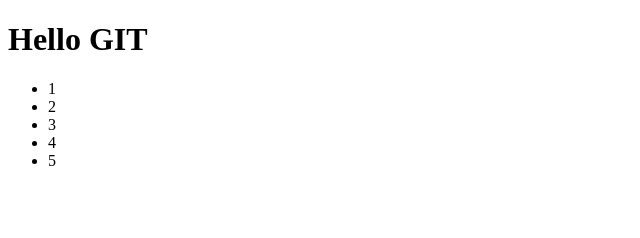
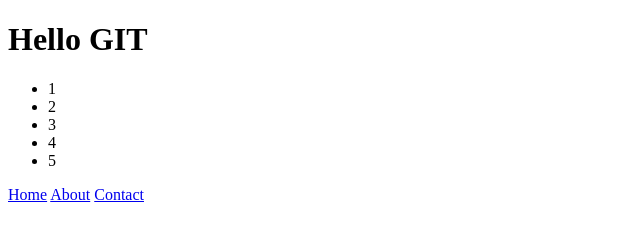
Before and after one commit to Dramarik/Lesson_23, a plain HTML site: page index.html in a window 1280 px wide. Shown: the whole page, without its empty margins (0-640 px from the left). Drawn offline with Linux system fonts and the light colour scheme.

Commit message:
Add nav structure

```diff
--- a/index.html
+++ b/index.html
@@ -14,5 +14,13 @@
         <li>4</li>
         <li>5</li>
     </ul>
+
+    <nav class="nav">
+        <a href="#" class="nav__link">Home</a>
+        <a href="#" class="nav__link">About</a>
+        <a href="#" class="nav__link">Contact</a>
+    </nav>
+
+
 </body>
 </html>
```
